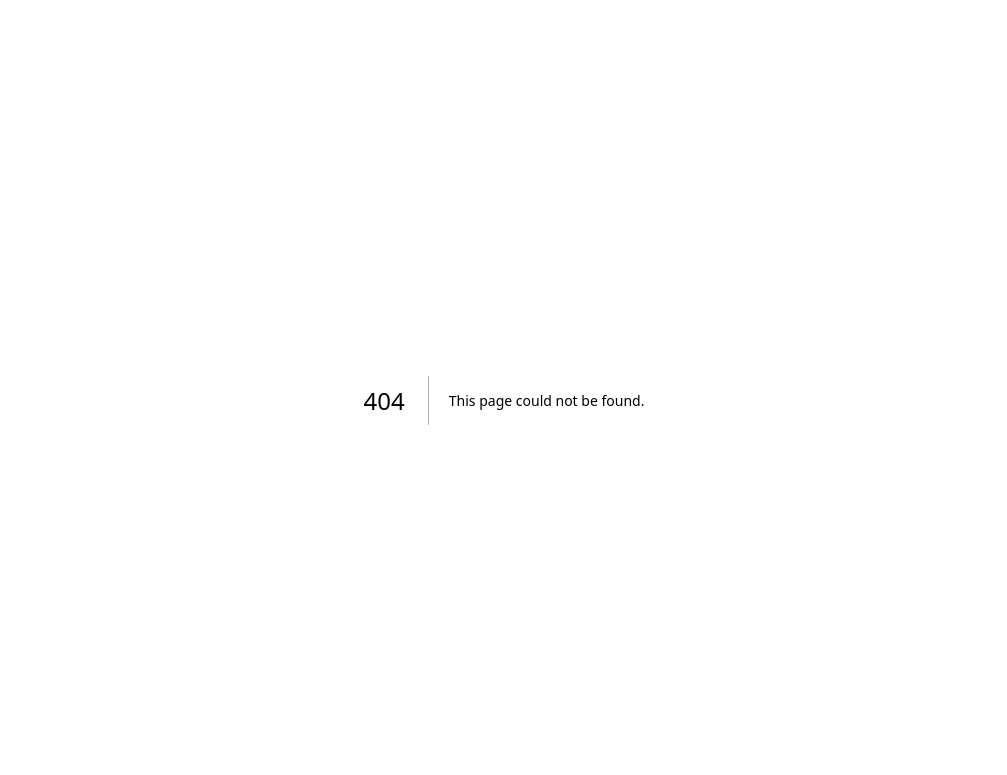
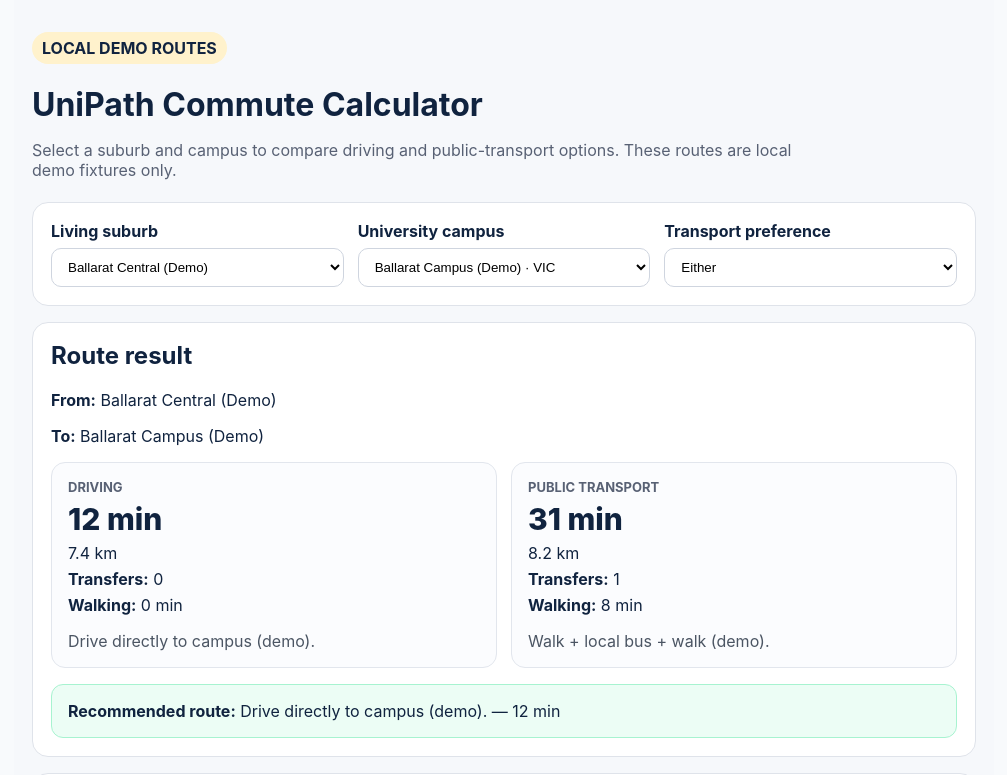
Before and after one commit to bkushen/unipath-australia, a Next.js app: page /local-v2/commute in a window 1280 px wide. Before the commit this address had no page. Shown: the top 775 px of the page, without its empty margins (136-1143 px from the left). Built offline with nearby package versions, Linux system fonts and the light colour scheme.

Commit message:
feat: add local commute calculator page

```diff
--- /dev/null
+++ b/app/local-v2/commute/page.tsx
@@ -0,0 +1,136 @@
+"use client";
+
+import { useMemo, useState } from "react";
+import { demoCampuses, demoRouteFixtures, demoSuburbs } from "@/lib/local-v2/fixtures";
+import { chooseRecommendedRoute } from "@/lib/local-v2/routing-provider";
+import type { RouteOption } from "@/lib/local-v2/types";
+
+const panelStyle = {
+  border: "1px solid #dfe3ea",
+  borderRadius: 16,
+  padding: 18,
+  background: "#fff",
+} as const;
+
+const inputStyle = {
+  width: "100%",
+  border: "1px solid #cfd5df",
+  borderRadius: 10,
+  padding: "10px 12px",
+  background: "#fff",
+} as const;
+
+const labelStyle = {
+  display: "grid",
+  gap: 7,
+  fontWeight: 650,
+} as const;
+
+export default function CommutePage() {
+  const [suburbId, setSuburbId] = useState("s-ballarat");
+  const [campusId, setCampusId] = useState("c-ballarat");
+  const [preference, setPreference] = useState<"car" | "public_transport" | "either">("either");
+
+  const routes = useMemo<RouteOption[]>(() => {
+    return demoRouteFixtures[`${suburbId}:${campusId}`] ?? [];
+  }, [suburbId, campusId]);
+
+  const recommended = useMemo(
+    () => chooseRecommendedRoute(routes, preference),
+    [routes, preference],
+  );
+
+  const suburb = demoSuburbs.find((item) => item.id === suburbId);
+  const campus = demoCampuses.find((item) => item.id === campusId);
+
+  return (
+    <main style={{ maxWidth: 980, margin: "0 auto", padding: "32px 18px 70px", background: "#f6f8fb", minHeight: "100vh" }}>
+      <div style={{ marginBottom: 22 }}>
+        <span style={{ display: "inline-block", padding: "6px 10px", borderRadius: 999, background: "#fff2cc", fontWeight: 750 }}>
+          LOCAL DEMO ROUTES
+        </span>
+        <h1 style={{ marginBottom: 8 }}>UniPath Commute Calculator</h1>
+        <p style={{ color: "#586174", maxWidth: 760 }}>
+          Select a suburb and campus to compare driving and public-transport options. These routes are local demo fixtures only.
+        </p>
+      </div>
+
+      <section style={panelStyle}>
+        <div style={{ display: "grid", gridTemplateColumns: "repeat(auto-fit, minmax(220px, 1fr))", gap: 14 }}>
+          <label style={labelStyle}>
+            Living suburb
+            <select value={suburbId} onChange={(e) => setSuburbId(e.target.value)} style={inputStyle}>
+              {demoSuburbs.map((item) => (
+                <option key={item.id} value={item.id}>{item.name}</option>
+              ))}
+            </select>
+          </label>
+
+          <label style={labelStyle}>
+            University campus
+            <select value={campusId} onChange={(e) => setCampusId(e.target.value)} style={inputStyle}>
+              {demoCampuses.map((item) => (
+                <option key={item.id} value={item.id}>{item.name} · {item.state}</option>
+              ))}
+            </select>
+          </label>
+
+          <label style={labelStyle}>
+            Transport preference
+            <select value={preference} onChange={(e) => setPreference(e.target.value as typeof preference)} style={inputStyle}>
+              <option value="either">Either</option>
+              <option value="car">Car</option>
+              <option value="public_transport">Public transport</option>
+            </select>
+          </label>
+        </div>
+      </section>
+
+      <section style={{ ...panelStyle, marginTop: 16 }}>
+        <h2 style={{ marginTop: 0 }}>Route result</h2>
+        <p><strong>From:</strong> {suburb?.name ?? "Unknown suburb"}</p>
+        <p><strong>To:</strong> {campus?.name ?? "Unknown campus"}</p>
+
+        {routes.length === 0 ? (
+          <div style={{ padding: 16, borderRadius: 12, background: "#fff7ed", border: "1px solid #fed7aa" }}>
+            No local demo route exists for this suburb/campus combination yet. Try Ballarat → Ballarat Campus, Clayton → Clayton Campus, or Adelaide → Adelaide Campus.
+          </div>
+        ) : (
+          <>
+            <div style={{ display: "grid", gridTemplateColumns: "repeat(auto-fit, minmax(260px, 1fr))", gap: 14, marginTop: 14 }}>
+              {routes.map((route) => (
+                <article key={route.id} style={{ border: "1px solid #e2e6ed", borderRadius: 14, padding: 16, background: "#fbfcfe" }}>
+                  <div style={{ fontSize: 13, fontWeight: 750, color: "#586174", textTransform: "uppercase" }}>
+                    {route.mode === "driving" ? "Driving" : "Public transport"}
+                  </div>
+                  <div style={{ fontSize: 30, fontWeight: 800, marginTop: 6 }}>{route.durationMinutes} min</div>
+                  <p style={{ margin: "6px 0" }}>{route.distanceKm} km</p>
+                  <p style={{ margin: "6px 0" }}><strong>Transfers:</strong> {route.transfers}</p>
+                  <p style={{ margin: "6px 0" }}><strong>Walking:</strong> {route.walkingMinutes} min</p>
+                  <p style={{ color: "#4b5563", marginBottom: 0 }}>{route.summary}</p>
+                </article>
+              ))}
+            </div>
+
+            {recommended && (
+              <div style={{ marginTop: 16, padding: 16, borderRadius: 12, background: "#ecfdf5", border: "1px solid #a7f3d0" }}>
+                <strong>Recommended route:</strong> {recommended.summary} — {recommended.durationMinutes} min
+              </div>
+            )}
+          </>
+        )}
+      </section>
+
+      <section style={{ ...panelStyle, marginTop: 16 }}>
+        <h2 style={{ marginTop: 0 }}>What this basic version proves</h2>
+        <ul style={{ marginBottom: 0 }}>
+          <li>Suburb selection</li>
+          <li>Campus selection</li>
+          <li>Driving and public-transport comparison</li>
+          <li>Distance, duration, transfers and walking time</li>
+          <li>Preference-aware route recommendation</li>
+        </ul>
+      </section>
+    </main>
+  );
+}
```
